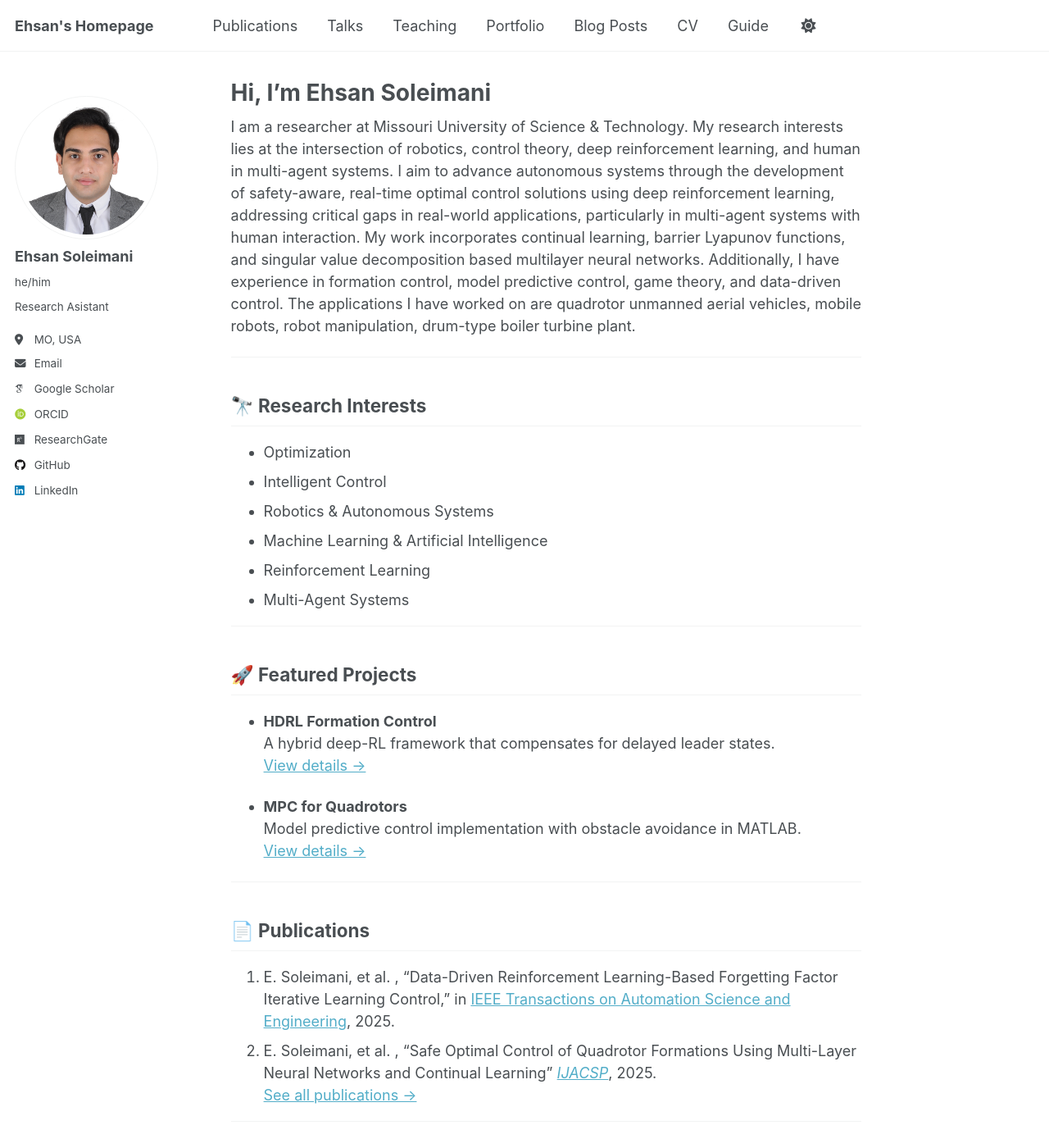
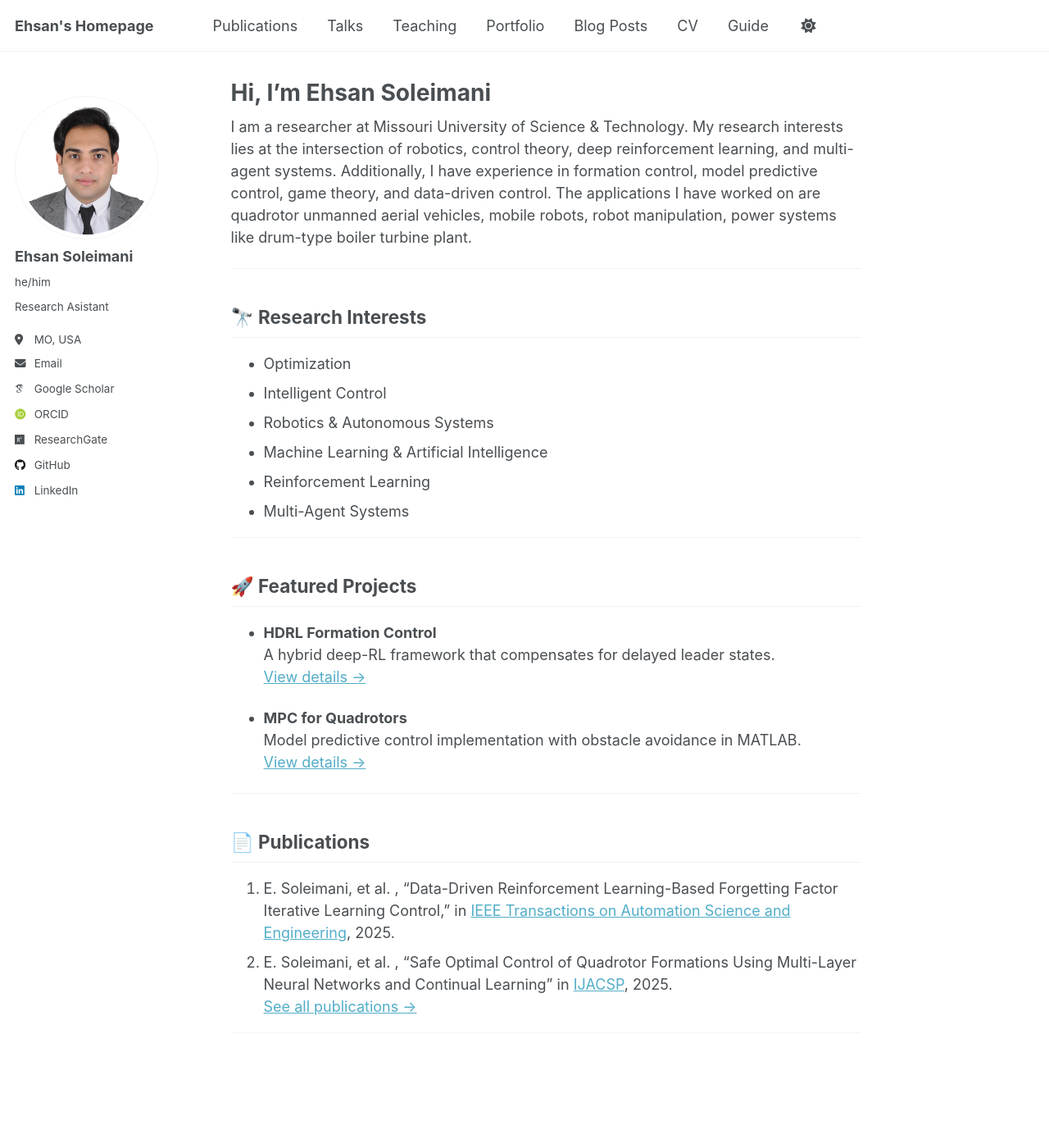
Before and after one commit to EhsanSoleimani1998/EhsanSoleimani1998.github.io, a Jekyll site: the page built from _pages/about.md, in a window 1280 px wide and 1400 px high. Shown: the whole window at 82% size. Built offline with Jekyll 4.4.1, drawn with Linux system fonts in a browser that asks for light colours; some web fonts are replaced; a script that is not in the unit is left out.

Commit message:
Update about.md

```diff
--- a/_pages/about.md
+++ b/_pages/about.md
@@ -8,8 +8,8 @@ redirect_from:
 ---
 
 
-I am a researcher at Missouri University of Science & Technology. My research interests lies at the intersection of robotics, control theory, deep reinforcement learning, and human in multi-agent systems. I aim to advance autonomous systems through the development of safety-aware, real-time optimal control solutions using deep reinforcement learning, addressing critical gaps in real-world applications, particularly in multi-agent systems with human interaction. My work incorporates continual learning, barrier Lyapunov functions, and singular value decomposition based multilayer neural networks.
-Additionally, I have experience in formation control, model predictive control, game theory, and data-driven control. The applications I have worked on are quadrotor unmanned aerial vehicles, mobile robots, robot manipulation, drum-type boiler turbine plant.
+I am a researcher at Missouri University of Science & Technology. My research interests lies at the intersection of robotics, control theory, deep reinforcement learning, and multi-agent systems.
+Additionally, I have experience in formation control, model predictive control, game theory, and data-driven control. The applications I have worked on are quadrotor unmanned aerial vehicles, mobile robots, robot manipulation, power systems like drum-type boiler turbine plant.
 
 ---
 
```
Also changed, not shown: other parts of _pages/about.md (+1 -1 lines).
